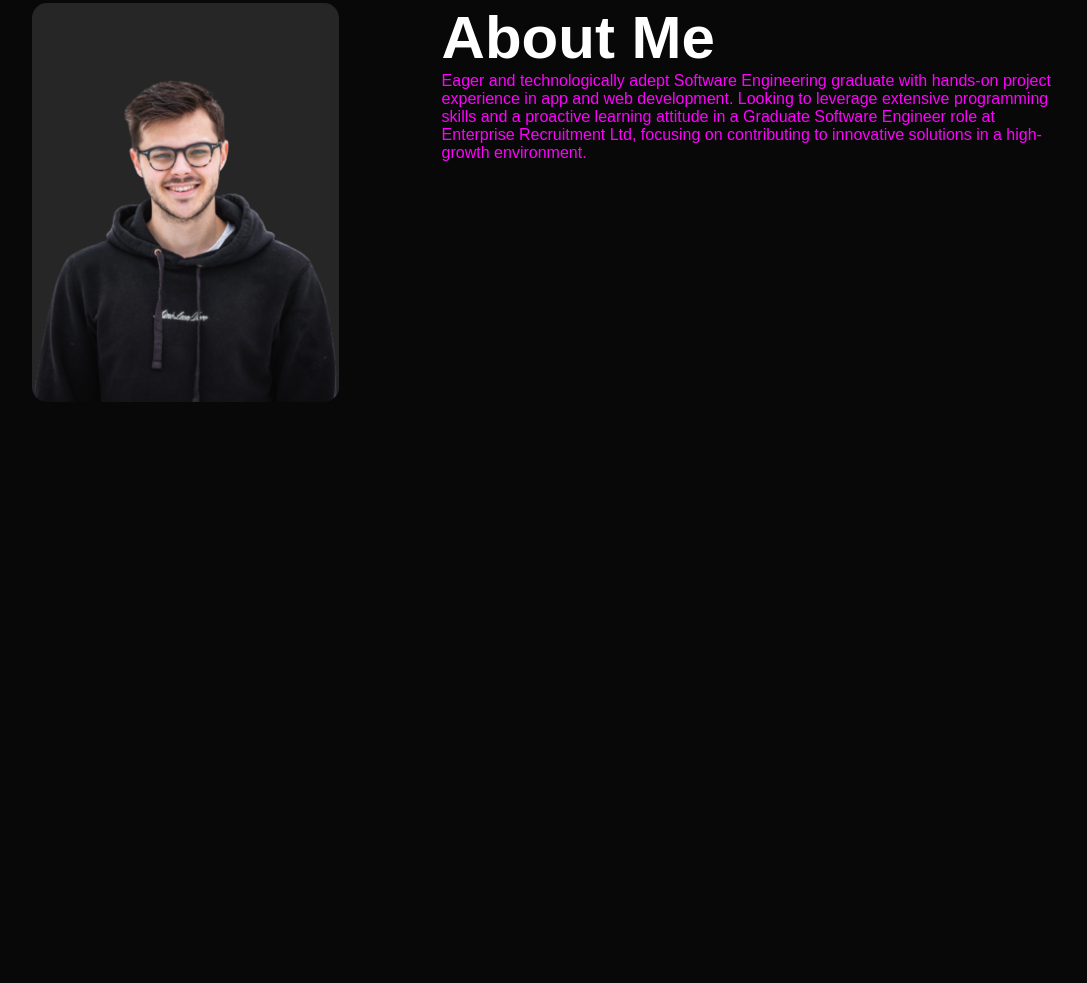
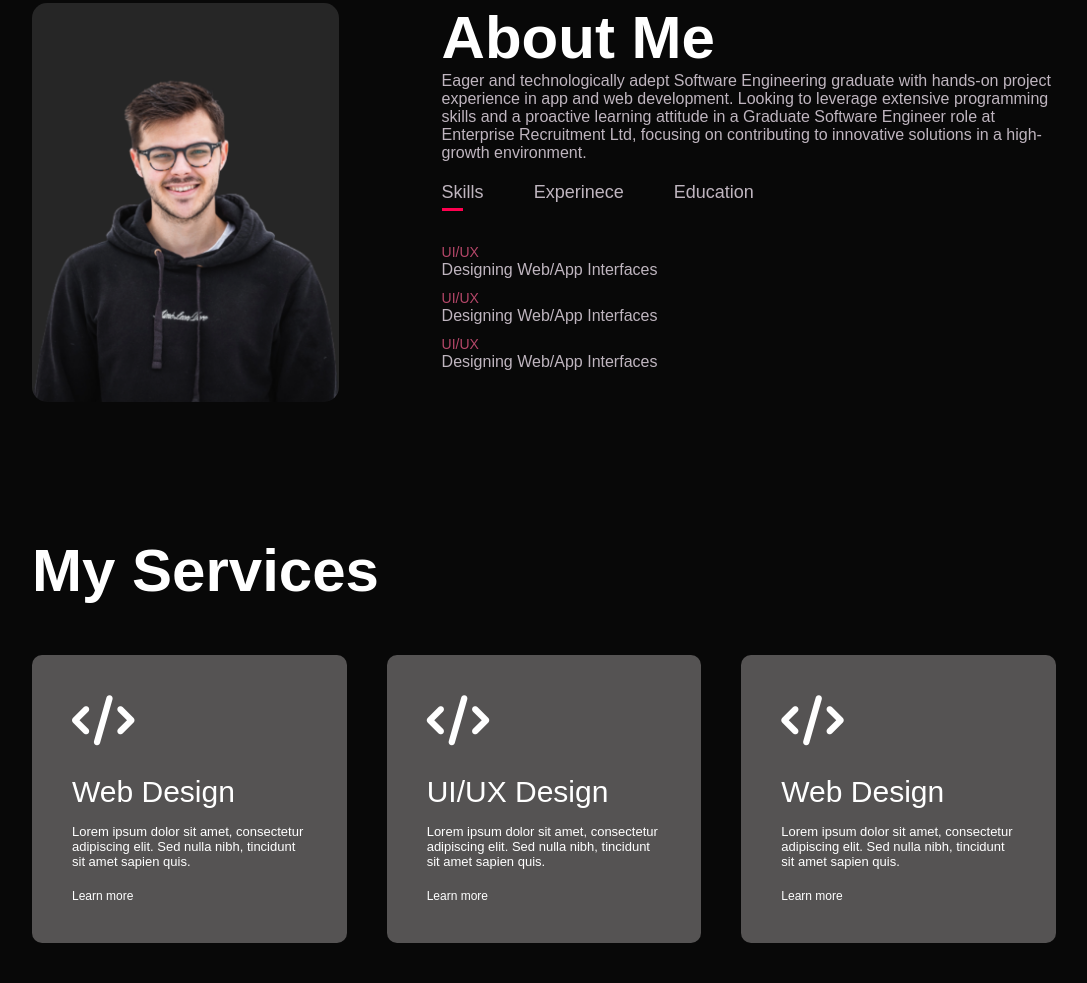
Before and after one commit to MdNumanHussain/NumanMahim.github.io, a plain HTML site: page index.html in a window 1280 px wide. Shown: the part 905-1888 px from the top of the page, without its empty margins (96-1183 px from the left). Before the commit the page ends 1401 px from the top, so only its background shows below. Drawn offline with Linux system fonts and the light colour scheme.

Commit message:
My services added

```diff
--- a/index.css
+++ b/index.css
@@ -65,7 +65,7 @@ nav ul li a:hover::after{
 /*----About---*/
 #about{
     padding: 80px 0;
-    color: fuchsia;
+    color: rgb(191, 181, 191);
 }
 .row{
     display: flex;
@@ -89,3 +89,81 @@ nav ul li a:hover::after{
     font-weight: 600;
     color: #fff;
 }
+.tab-titles{
+    display: flex;
+    margin: 20px 0 40px;
+}
+.tab-links{
+ margin-right: 50px;
+    font-size: 18px;
+    font-weight: 500;
+    cursor: pointer;
+    position: relative;
+}
+.tab-links::after{
+    content: '';
+    width: 0;
+    height: 3px;
+    background: #ff004f;
+    position: absolute;
+    left: 0;
+    bottom: -8px;
+    transition: 0.5s;
+}
+.tab-links.active-link::after{
+    width: 50%;
+}
+.tab-contents ul li{
+    list-style: none;
+    margin: 10px 0;
+}
+.tab-contents ul li span{
+    color: #b54769;
+    font-size: 14px;
+}
+.tab-contents{
+    display: none;
+}
+.tab-contents.active-tab{
+    display: block;
+}
+/* --------------------------------- #services --------------------------------- */
+#services {
+    padding: 30px 0;
+}
+
+.services-list {
+    display: grid;
+    grid-template-columns: repeat(auto-fit, minmax(250px, 1fr));
+    grid-gap: 40px;
+    margin-top: 50px;
+}
+.services-list div{
+    background: #555353;
+    padding: 40px;
+    font-size: 13px;
+    font-weight: 300;
+    border-radius: 10px;
+    transition: background 0.5s,transform 0.5s;
+}
+.services-list div i{
+    font-size: 50px;
+    margin-bottom: 30px;
+}
+.services-list div h2 {
+    font-size: 30px;
+    font-weight: 500;
+    margin-bottom: 15px;
+}
+
+.services-list div a {
+    text-decoration: none;
+    color: #fff;
+    font-size: 12px;
+    margin-top: 20px;
+    display: inline-block;
+}
+.services-list div:hover {
+    background: #ff004f;
+    transform: translateY(-10px);
+}
--- a/index.html
+++ b/index.html
@@ -5,6 +5,7 @@
     <meta name="viewport" content="width=device-width, initial-scale=1.0">
     <title>Portfolio Website</title>
     <link rel="stylesheet" href="index.css">
+    <script src="https://kit.fontawesome.com/ec35440de8.js" crossorigin="anonymous"></script>
 </head>
 <body>
 <div id="header">
@@ -42,9 +43,78 @@
                     Ltd, focusing on contributing to innovative solutions in a high- growth
                     environment.
                 </p>
+                <div class="tab-titles">
+                    <div class="tab-links active-link" onclick="opentab('skills')">Skills</div>
+                    <div class="tab-links" onclick="opentab('experience')">Experinece</div>
+                    <div class="tab-links" onclick="opentab('education')">Education</div>
+                </div>
+                <div class="tab-contents active-tab" id="skills">
+                    <ul>
+                        <li><span>UI/UX</span><br>Designing Web/App Interfaces</li>
+                        <li><span>UI/UX</span><br>Designing Web/App Interfaces</li>
+                        <li><span>UI/UX</span><br>Designing Web/App Interfaces</li>
+                    </ul>
+                </div>
+                <div class="tab-contents" id="experience">
+                    <ul>
+                        <li><span>ex</span><br>Designing Web/App Interfaces</li>
+                        <li><span>UI/UX</span><br>Designing Web/App Interfaces</li>
+                        <li><span>UI/UX</span><br>Designing Web/App Interfaces</li>
+                    </ul>
+                </div>
+                <div class="tab-contents" id="education">
+                    <ul>
+                        <li><span>edu</span><br>Designing Web/App Interfaces</li>
+                        <li><span>UI/UX</span><br>Designing Web/App Interfaces</li>
+                        <li><span>UI/UX</span><br>Designing Web/App Interfaces</li>
+                    </ul>
+                </div>
             </div>
         </div>
     </div>
 </div>
+<!--Services---------------------------------->
+<div id="services">
+    <div class="container">
+        <h1 class="sub-title">My Services</h1>
+        <div class="services-list">
+            <div>
+                <i class="fa-solid fa-code"></i>
+                <h2>Web Design</h2>
+                <p>Lorem ipsum dolor sit amet, consectetur adipiscing elit. Sed nulla nibh, tincidunt sit amet sapien quis.</p>
+                <a href="#">Learn more</a>
+            </div>
+            <div>
+                <i class="fa-solid fa-code"></i>
+                <h2>UI/UX Design</h2>
+                <p>Lorem ipsum dolor sit amet, consectetur adipiscing elit. Sed nulla nibh, tincidunt sit amet sapien quis.</p>
+                <a href="#">Learn more</a>
+            </div>
+            <div>
+                <i class="fa-solid fa-code"></i>
+                <h2>Web Design</h2>
+                <p>Lorem ipsum dolor sit amet, consectetur adipiscing elit. Sed nulla nibh, tincidunt sit amet sapien quis.</p>
+                <a href="#">Learn more</a>
+            </div>
+        </div>
+    </div>
+
+</div>
+<script>
+    var tablinks = document.getElementsByClassName("tab-links");
+    var tabcontents = document.getElementsByClassName("tab-contents");
+    function opentab(tabname) {
+        for (tablink of tablinks) {
+            tablink.classList.remove("active-link");
+        }
+        for (tabcontent of tabcontents) {
+            tabcontent.classList.remove("active-tab");
+        }
+        event.currentTarget.classList.add("active-link");
+        document.getElementById(tabname).classList.add("active-tab");
+    }
+
+
+</script>
 </body>
 </html>
```
